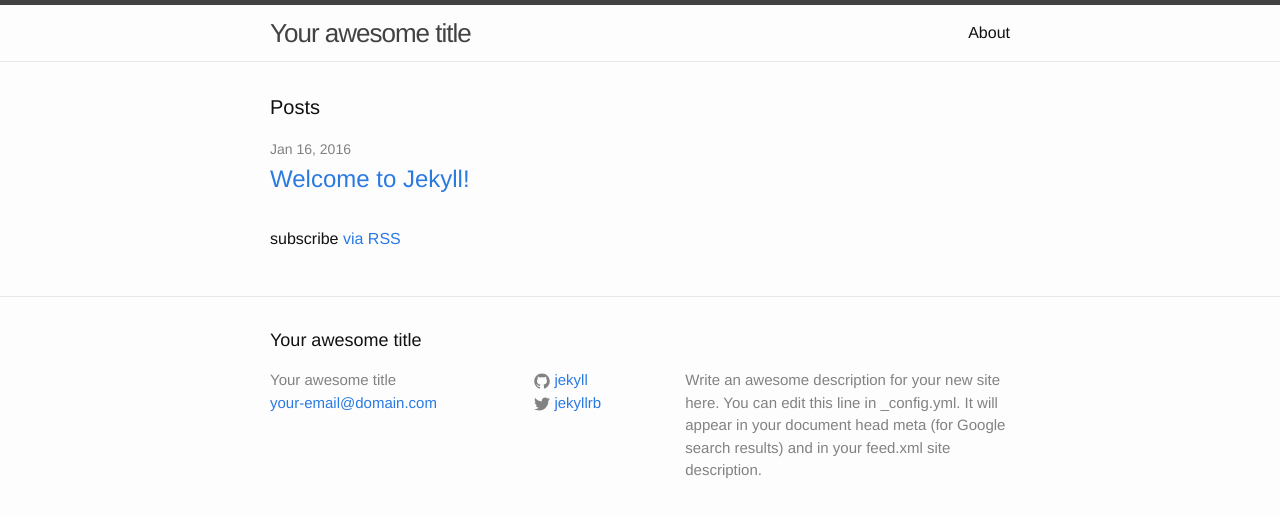
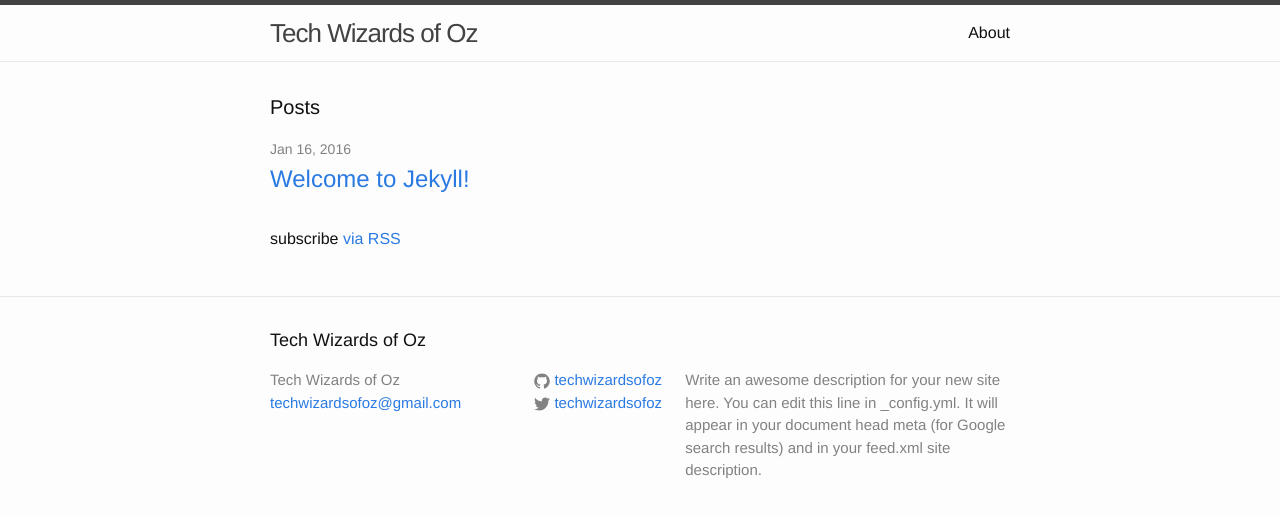
Before and after one commit to techwizardsofoz/techwizardsofoz.github.io, a Jekyll site: the page built from index.html, in a window 1280 px wide. Shown: the top 517 px of the page. Built offline with Jekyll 4.4.1, drawn with Linux system fonts in a browser that asks for light colours.

Commit message:
updated config

```diff
--- a/_config.yml
+++ b/_config.yml
@@ -6,16 +6,16 @@
 # 'jekyll serve'. If you change this file, please restart the server process.
 
 # Site settings
-title: Your awesome title
-email: your-email@domain.com
+title: Tech Wizards of Oz
+email: techwizardsofoz@gmail.com
 description: > # this means to ignore newlines until "baseurl:"
   Write an awesome description for your new site here. You can edit this
   line in _config.yml. It will appear in your document head meta (for
   Google search results) and in your feed.xml site description.
 baseurl: "" # the subpath of your site, e.g. /blog
-url: "http://yourdomain.com" # the base hostname & protocol for your site
-twitter_username: jekyllrb
-github_username:  jekyll
+url: "http://techwizardsofoz.github.io" # the base hostname & protocol for your site
+twitter_username: techwizardsofoz
+github_username:  techwizardsofoz
 
 # Build settings
 markdown: kramdown
```
